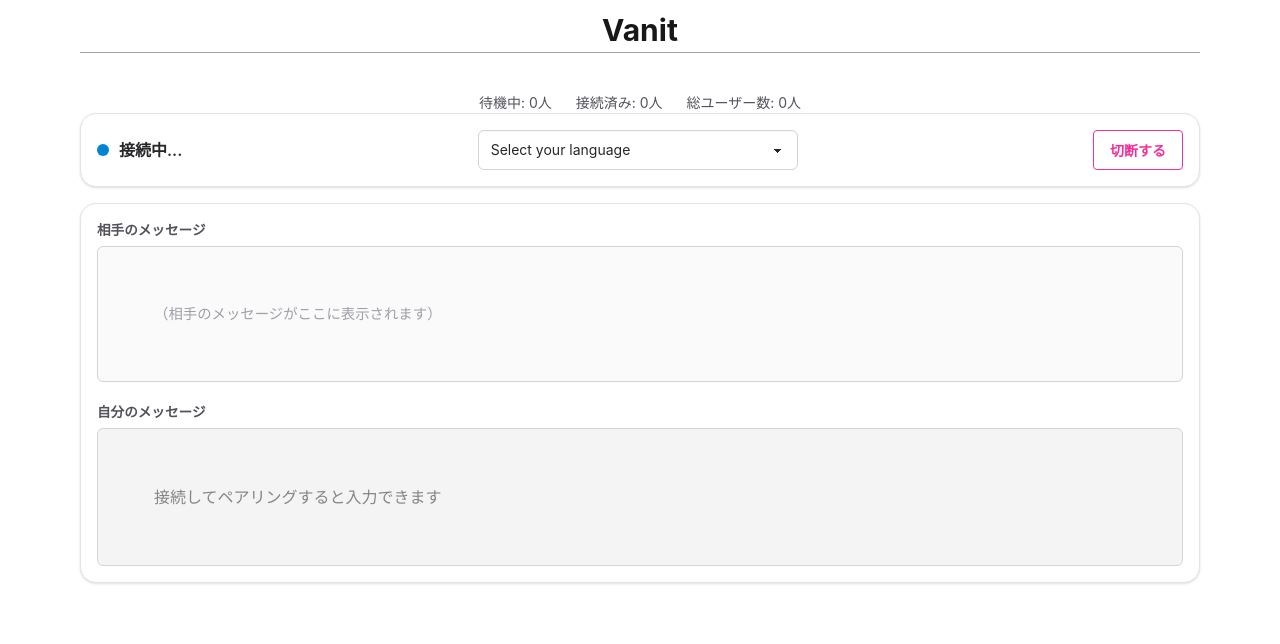
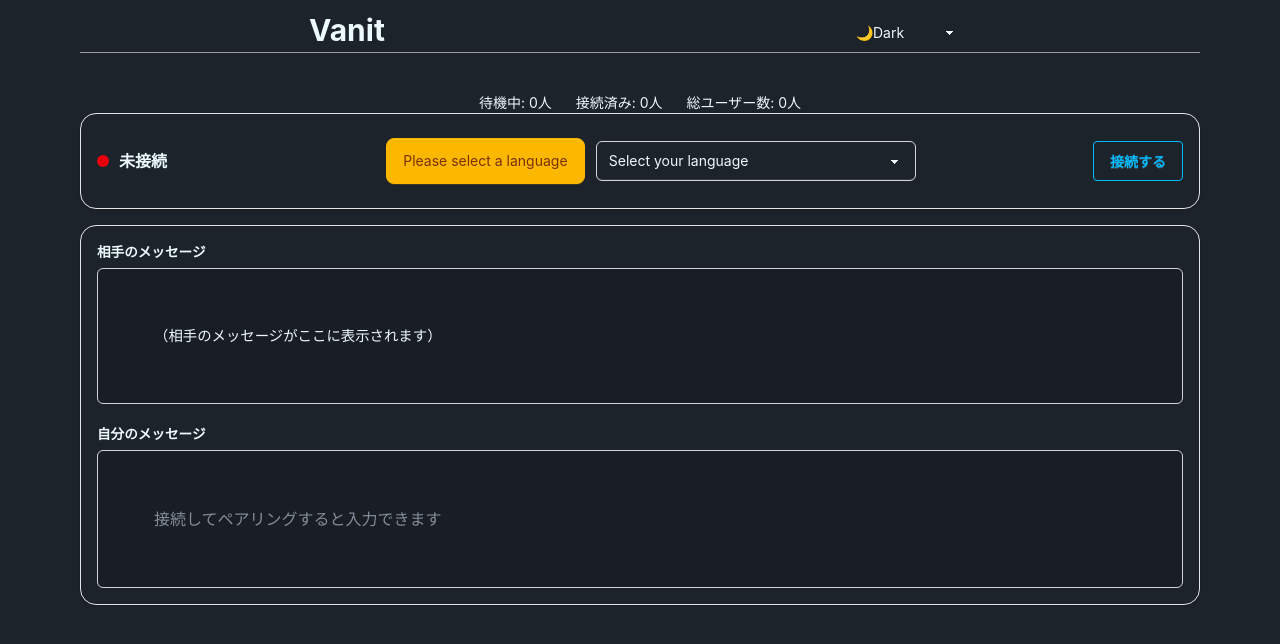
Before and after one commit to hino-rs/vanit, a SvelteKit app in the folder frontend/: page / in a window 1280 px wide. Both pictures are taken after a click on the button "接続する". Shown: the top 644 px of the page. Built offline with nearby package versions, Linux system fonts and the light colour scheme; no server answers.

Commit message:
テーマ切り替え

```diff
--- a/frontend/src/routes/+page.svelte
+++ b/frontend/src/routes/+page.svelte
@@ -2,6 +2,18 @@
 	import { onDestroy } from 'svelte';
 	import { onMount } from 'svelte';
 
+	onMount(() => {
+		// 描画前に初期テーマを適用
+		const saved = localStorage.getItem('theme') || 'dark';
+		if (saved === 'system') {
+			const isDark = window.matchMedia('(prefers-color-scheme: dark)').matches;
+			document.documentElement.setAttribute('data-theme', isDark ? 'dark' : 'light');
+		} else {
+			document.documentElement.setAttribute('data-theme', saved);
+		}
+	});
+
+	type Theme = 'dark' | 'light' | 'system';
 	type ConnectionStatus = 'disconnected' | 'connecting' | 'waiting' | 'paired';
 	type LogType = 'sent' | 'received' | 'system';
 
@@ -12,6 +24,7 @@
 		time: string;
 	}
 
+	let theme = $state<Theme>('dark');
 	let status = $state<ConnectionStatus>('disconnected'); // 現在の通信状態
 	let isPaired = $state(false); // ペアリング済みかどうか
 	let socket: WebSocket | null = null; // 通信の本体
@@ -21,6 +34,41 @@
 	let lang: HTMLSelectElement | undefined = $state();
 	let waiting_count = $state(0);
 	let matched_count = $state(0);
+	let languageNotSelected = $state(false);
+
+	function applyTheme(targetTheme: Theme) {
+		const root = document.documentElement;
+		if (targetTheme === 'system') {
+			const systemIsDark = window.matchMedia('(prefers-color-scheme: dark)').matches;
+			root.setAttribute('data-theme', systemIsDark ? 'dark' : 'light');
+		} else {
+			root.setAttribute('data-theme', targetTheme);
+		}
+	}
+
+	function changeTheme(newTheme: Theme) {
+		theme = newTheme;
+		localStorage.setItem('theme', newTheme);
+		applyTheme(newTheme);
+	}
+
+	onMount(() => {
+		const savedTheme = (localStorage.getItem('theme') as Theme) || 'dark';
+		theme = savedTheme;
+		applyTheme(savedTheme);
+
+		// OSのテーマ変更を監視
+		const mediaQuery = window.matchMedia('(prefers-color-scheme: dark)');
+		const handleSystemChange = () => {
+			if (theme === 'system') {
+				applyTheme('system');
+			}
+		};
+
+		mediaQuery.addEventListener('change', handleSystemChange);
+
+		return () => mediaQuery.removeEventListener('change', handleSystemChange);
+	});
 
 	async function fetchPeopleCount() {
 		try {
@@ -59,6 +107,12 @@
 
 	function connect() {
 		if (socket) return;
+		if (lang && lang.value === 'not-selected') {
+			languageNotSelected = true;
+			return;
+		} else {
+			languageNotSelected = false;
+		}
 
 		status = 'connecting';
 		isPaired = false;
@@ -119,18 +173,7 @@
 		if (!isPaired || !socket) return;
 		const messageToSend = inputText.trim();
 		socket.send(messageToSend); // サーバーへ送信
-		addLog(messageToSend, 'sent'); // 自分の画面には「自分:」として表示
-		// inputText = '';
-	}
-
-	function handleKeydown(e: KeyboardEvent) {
-		if (e.key === 'Enter' && !e.isComposing) {
-			sendMessage();
-		}
-	}
-
-	function clearLogs() {
-		logs = [];
+		addLog(messageToSend, 'sent');
 	}
 
 	onDestroy(() => {
@@ -139,12 +182,21 @@
 </script>
 
 <main class="mx-auto max-w-6xl px-4 font-sans">
-	<header class="text-center border-b mt-3 border-zinc-400">
-		<h1 class="mb-1 text-3xl font-bold text-zinc-900">Vanit</h1>
+	<header class="mt-3 flex border-b border-zinc-400">
+		<h1 class="m-auto mb-1 text-3xl font-bold text-base-content">Vanit</h1>
+		<select
+			value={theme}
+			onchange={(e) => changeTheme(e.currentTarget.value as Theme)}
+			class="select m-auto w-32 select-ghost"
+		>
+			<option value="light">☀️Lignt</option>
+			<option value="dark">🌙Dark</option>
+			<option value="system">💻System</option>
+		</select>
 	</header>
 
 	<div>
-		<ul class="flex justify-center gap-6 text-sm text-zinc-600 mt-10">
+		<ul class="mt-10 flex justify-center gap-6 text-sm text-base-content">
 			<li>待機中: {waiting_count}人</li>
 			<li>接続済み: {matched_count}人</li>
 			<li>総ユーザー数: {waiting_count + matched_count}人</li>
@@ -153,7 +205,7 @@
 
 	<!-- ステータスバー -->
 	<div
-		class="mb-4 flex items-center justify-between rounded-2xl border border-zinc-200 bg-white p-4 shadow-sm"
+		class="mb-4 flex min-h-24 items-center justify-between rounded-2xl border border-zinc-200 bg-base-100 p-4 shadow-sm"
 	>
 		<div class="flex items-center gap-2.5 font-semibold">
 			<span
@@ -165,7 +217,7 @@
 							? 'bg-sky-600'
 							: 'bg-red-600'}"
 			></span>
-			<span class="text-zinc-800">
+			<span class="min-w-64 text-base-content">
 				{#if status === 'paired'}
 					ペアリング完了 (相互通信中)
 				{:else if status === 'waiting'}
@@ -178,9 +230,15 @@
 			</span>
 		</div>
 
+		{#if languageNotSelected}
+			<div role="alert" class="alert alert-warning">
+				<span>Please select a language</span>
+			</div>
+		{/if}
+
 		<select
 			bind:this={lang}
-			class="select cursor-pointer rounded-md border border-zinc-300 bg-white px-3 py-1.5 text-sm text-zinc-800 outline-none focus:border-blue-600"
+			class="select cursor-pointer rounded-md border border-zinc-300 bg-base-100 px-3 py-1.5 text-sm text-base-content outline-none focus:border-blue-600"
 		>
 			<option disabled selected value="not-selected">Select your language</option>
 			<option value="ja">Japanese</option>
@@ -200,38 +258,27 @@
 			<option value="arz">Egyptian Arabic</option>
 		</select>
 
-		<div>
+		<div class="flex min-w-64 justify-end">
 			{#if status === 'disconnected'}
-				<button
-					class="btn btn-outline btn-info"
-					onclick={connect}
-				>
-					接続する
-				</button>
+				<button class="btn btn-outline btn-info" onclick={connect}> 接続する </button>
 			{:else}
-				<button
-					class="btn btn-outline btn-secondary"
-					onclick={disconnect}
-				>
+				<button class="btn btn-outline btn-secondary" onclick={disconnect}>
+					{#if status === 'waiting'}
+						<span class="loading loading-sm loading-dots"></span>
+					{/if}
 					切断する
 				</button>
 			{/if}
 		</div>
 	</div>
 
-	{#if status === 'waiting'}
-		<div
-			class="mb-4 rounded-lg border border-amber-300 bg-amber-50 px-4 py-3 text-[0.9rem] text-amber-800"
-		>
-			⏳ 相手の接続を待っています。別のタブまたはウィンドウで開いて「接続する」を押してください。
-		</div>
-	{/if}
-
 	<!-- やりとり表示 -->
-	<div class="mb-4 flex flex-col gap-5 rounded-2xl border border-zinc-200 bg-white p-4 shadow-sm">
+	<div
+		class="mb-4 flex flex-col gap-5 rounded-2xl border border-zinc-200 bg-base-100 p-4 shadow-sm"
+	>
 		<div class="flex flex-col gap-1.5">
-			<span class="text-[0.85rem] font-semibold text-zinc-600">相手のメッセージ</span>
-			<div class="flex items-center rounded-md bg-zinc-50 break-all text-zinc-900">
+			<span class="text-[0.85rem] font-semibold text-base-content">相手のメッセージ</span>
+			<div class="flex items-center rounded-md bg-base-200 break-all text-base-content">
 				{#if partnerText}
 					<span
 						class="min-h-[44px] w-full rounded-md border border-zinc-300 p-14 text-base transition-all duration-200"
@@ -240,7 +287,7 @@
 					</span>
 				{:else}
 					<span
-						class="min-h-[44px] w-full rounded-md border border-zinc-300 p-14 text-[0.9rem] text-zinc-400 transition-all duration-200"
+						class="min-h-[44px] w-full rounded-md border border-zinc-300 p-14 text-[0.9rem] text-base-content transition-all duration-200"
 					>
 						（相手のメッセージがここに表示されます）
 					</span>
@@ -248,12 +295,12 @@
 			</div>
 		</div>
 		<div class="flex flex-col gap-1.5">
-			<label for="user-input" class="text-[0.85rem] font-semibold text-zinc-600"
+			<label for="user-input" class="text-[0.85rem] font-semibold text-base-content"
 				>自分のメッセージ</label
 			>
 			<input
 				id="user-input"
-				class="min-h-[44px] w-full rounded-md border border-zinc-300 p-14 text-base transition-all duration-200 outline-none focus:enabled:border-blue-600 disabled:cursor-not-allowed disabled:bg-zinc-100"
+				class="min-h-[44px] w-full rounded-md border border-zinc-300 p-14 text-base transition-all duration-200 outline-none focus:enabled:border-blue-600 disabled:cursor-not-allowed disabled:bg-base-200"
 				type="text"
 				bind:value={inputText}
 				disabled={!isPaired}
```
